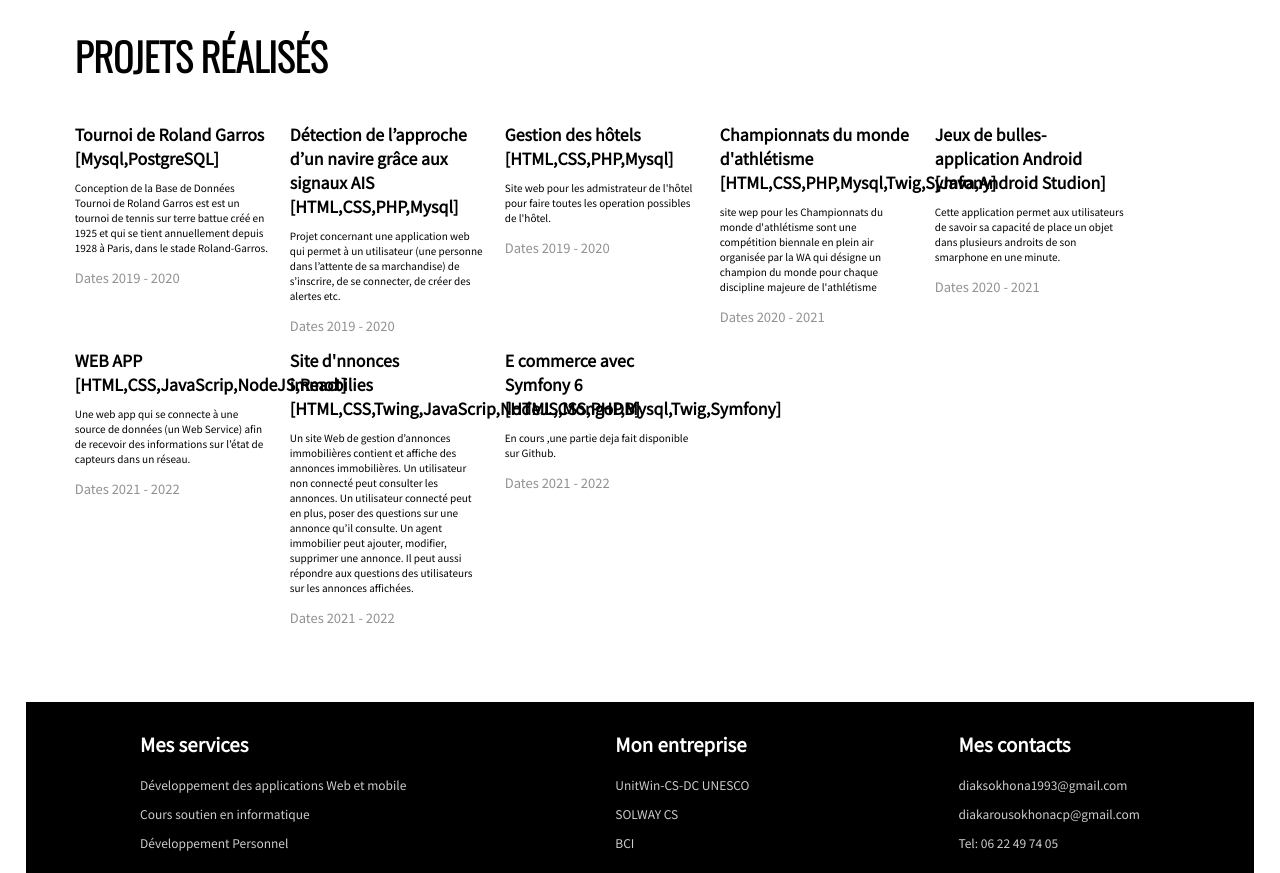
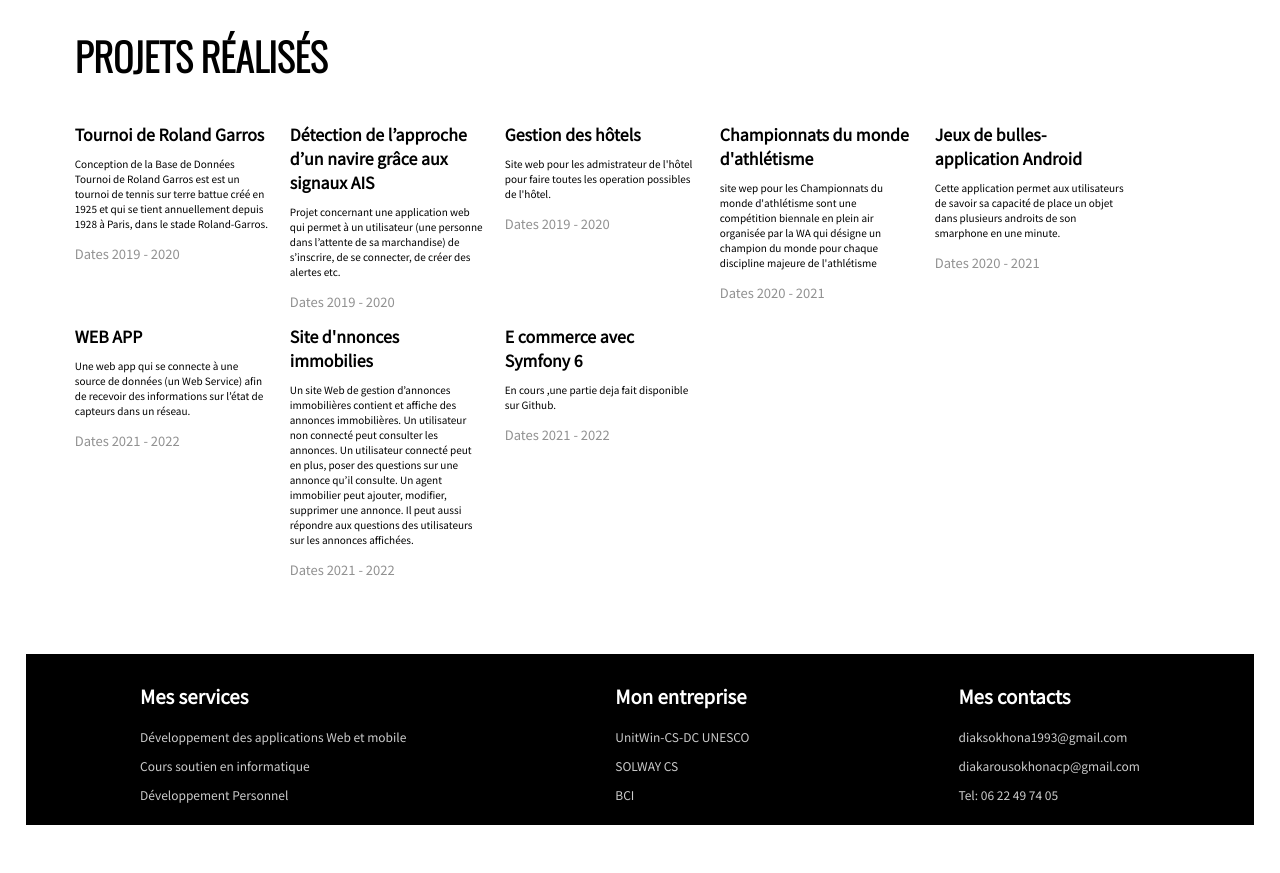
Before and after one commit to sokhonad/diakarou, a plain HTML site: page index.html in a window 1280 px wide. Shown: the part 820-1693 px from the top of the page. After the commit the page ends 1645 px from the top, so only its background shows below. Drawn offline with nearby package versions, Linux system fonts and the light colour scheme.

Commit message:
Update index.html

```diff
--- a/index.html
+++ b/index.html
@@ -47,7 +47,7 @@
 				<h1>Projets réalisés</h1>
 				<div class="projects">
 					<div class="project">
-						<h4>Tournoi de Roland Garros [Mysql,PostgreSQL]</h4>
+						<h4>Tournoi de Roland Garros </h4>
 						<p class="description">
 							Conception de la Base de Données Tournoi de Roland Garros est est un tournoi de tennis sur terre battue créé en 1925 et qui se tient annuellement depuis 1928 à Paris, dans le stade Roland-Garros.
 
@@ -55,7 +55,7 @@
 						<p class="dates">Dates 2019 - 2020</p>
 					</div>
 					<div class="project">
-						<h4>Détection de l’approche d’un navire grâce aux signaux AIS [HTML,CSS,PHP,Mysql] </h4>
+						<h4>Détection de l’approche d’un navire grâce aux signaux AIS</h4>
 						<p class="description">
 							Projet concernant une application web qui permet à un utilisateur
 							(une personne dans l’attente de sa marchandise) de s’inscrire, de se connecter, de créer des alertes
@@ -64,21 +64,21 @@
 						<p class="dates">Dates 2019 - 2020</p>
 					</div>
 					<div class="project">
-						<h4>Gestion des hôtels [HTML,CSS,PHP,Mysql] </h4>
+						<h4>Gestion des hôtels</h4>
 						<p class="description">
 							Site web pour les admistrateur de l'hôtel pour faire toutes les operation possibles de l'hôtel.
 						</p>
 						<p class="dates">Dates 2019 - 2020</p>
 					</div>
 					<div class="project">
-						<h4>Championnats du monde d'athlétisme [HTML,CSS,PHP,Mysql,Twig,Symfony]</h4>
+						<h4>Championnats du monde d'athlétisme </h4>
 						<p class="description">
 							site wep pour les Championnats du monde d'athlétisme sont une compétition biennale en plein air organisée par la WA qui désigne un champion du monde pour chaque discipline majeure de l'athlétisme
 						</p>
 						<p class="dates">Dates 2020 - 2021</p>
 					</div>
 					<div class="project">
-						<h4>Jeux de bulles-application Android [Java,Android Studion]</h4>
+						<h4>Jeux de bulles-application Android</h4>
 						<p class="description">
 							Cette application permet aux utilisateurs de savoir sa capacité  de place un objet dans plusieurs androits de son smarphone
 							en une minute.
@@ -87,7 +87,7 @@
 					</div>
 
 										<div class="project">
-						<h4>WEB APP [HTML,CSS,JavaScrip,NodeJS,React]</h4>
+						<h4>WEB APP</h4>
 						<p class="description">
 							Une web app qui se connecte à une source de données (un Web Service) afin de recevoir des informations sur l’état de capteurs dans
 un réseau.
@@ -97,7 +97,7 @@ un réseau.
 					</div>
 
 						<div class="project">
-						<h4> Site d'nnonces immobilies [HTML,CSS,Twing,JavaScrip,NodeJS,MongoDB]</h4>
+						<h4> Site d'nnonces immobilies</h4>
 						<p class="description">
 							Un site Web de gestion d’annonces immobilières contient et affiche des annonces immobilières. Un utilisateur non connecté peut consulter les annonces. Un utilisateur connecté peut en plus, poser des questions sur une annonce qu’il consulte. Un agent immobilier peut ajouter, modifier, supprimer une annonce. Il peut aussi répondre aux questions des utilisateurs sur les annonces affichées.
 
@@ -105,7 +105,7 @@ un réseau.
 						<p class="dates">Dates 2021 - 2022</p>
 					</div>
 					<div class="project">
-						<h4>E commerce avec Symfony 6 [HTML,CSS,PHP,Mysql,Twig,Symfony]</h4>
+						<h4>E commerce avec Symfony 6 </h4>
 						<p class="description">
 							En cours ,une partie deja fait disponible sur Github.
 
```
